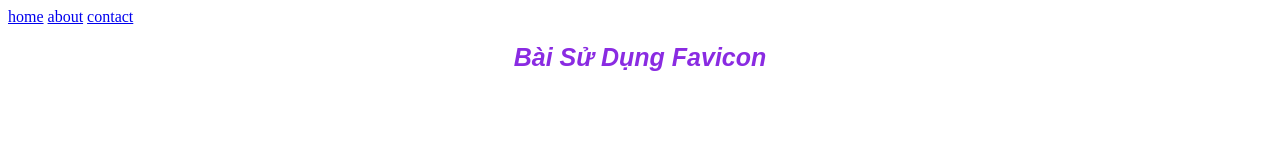
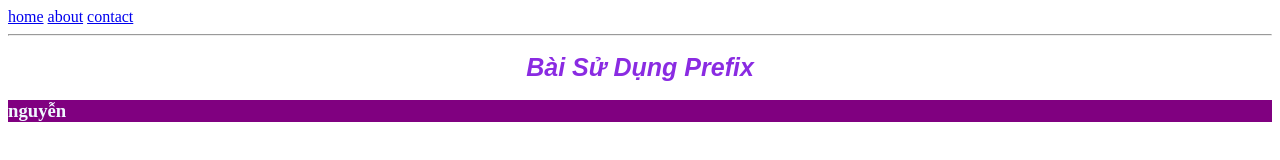
Before and after one commit to NhuNgoc84/duan5, a plain HTML site: page index.html in a window 1280 px wide. Drawn offline with Linux system fonts and the light colour scheme.

Commit message:
su dung prefix

```diff
--- a/css/style.css
+++ b/css/style.css
@@ -14,14 +14,37 @@ h1 {
 }
 
 h3 {
+    color: aliceblue;
+    background-color: blue;
     /* trong suốt với các phần tử khác kể cả nền , nhưng nếu trong suots thì vẫn chiếm không gian */
     /* opacity: 50%; */
     /* mất không gian chứa, mất phần tử trên giao diện */
     /* display: none; */
 
     /*ẩn hiện phần tử;có không gian chứa; khác opacity là không tương tác được */
-    visibility: hidden;
-    background-color: blue;
+    /* visibility: hidden; */
+
+    /* không cho bôi đen (chọn) văn bản */
+    user-select: none;
+}
+
+/* viết lại bằng prefix */
+h3 {
+    color: aliceblue;
+    background-color: purple;
+    /* trong suốt với các phần tử khác kể cả nền , nhưng nếu trong suots thì vẫn chiếm không gian */
+    /* opacity: 50%; */
+    /* mất không gian chứa, mất phần tử trên giao diện */
+    /* display: none; */
+
+    /*ẩn hiện phần tử;có không gian chứa; khác opacity là không tương tác được */
+    /* visibility: hidden; */
+
+    /* không cho bôi đen (chọn) văn bản */
+    -webkit-user-select: none;
+    -moz-user-select: none;
+    -ms-user-select: none;
+    user-select: none;
 }
 
 /* làm animatoins */
--- a/index.html
+++ b/index.html
@@ -29,8 +29,9 @@
     <a href="/index.html">home</a>
     <a href="/about.html">about</a>
     <a href="/contact.html">contact</a>
-    <h1>bài sử dụng favicon</h1>
-
+    <hr>
+    <h1>bài sử dụng prefix</h1>
+    <h3>nguyễn</h3>
 
 </body>
 
```
